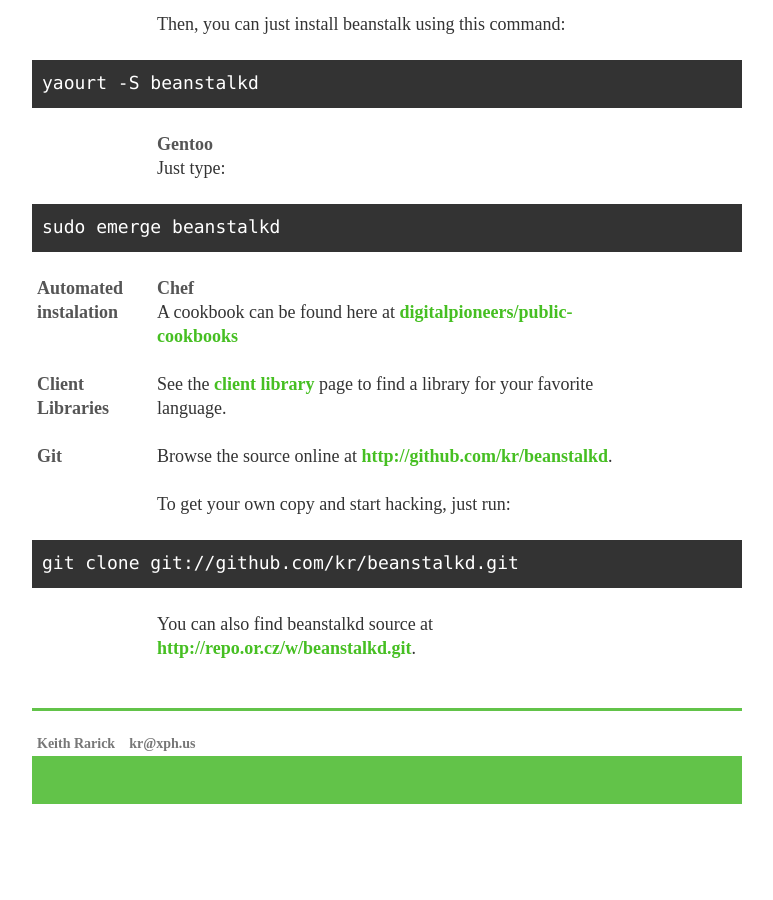
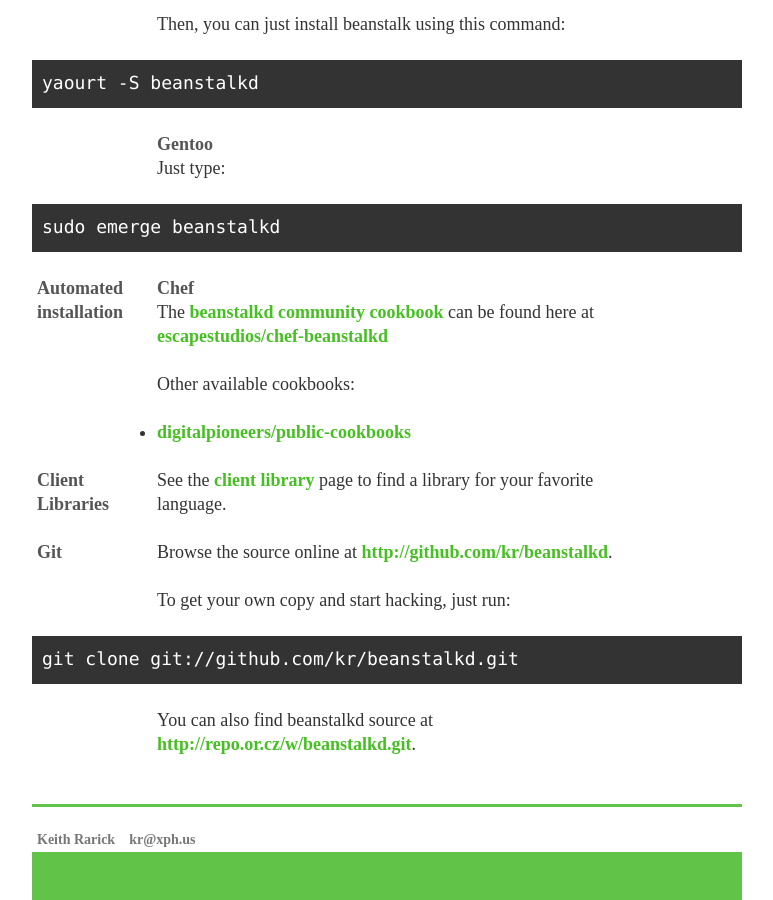
Before and after one commit to beanstalkd/beanstalkd, a Jekyll site: the page built from download.md, in a window 1280 px wide and 900 px high, scrolled down 1548 px. Shown: the whole window, without its empty margins (253-1026 px from the left). Built offline with Jekyll 4.4.1, drawn with Linux system fonts in a browser that asks for light colours; Markdown is read by kramdown in place of the engine named in the settings; comment, search, counter and statistics services are not loaded; before the commit the page ends 2352 px from its top, so only the background shows below that.

Commit message:
Addition of reference to Chef beanstalkd community cookbook

```diff
--- a/download.md
+++ b/download.md
@@ -88,10 +88,13 @@
 
     sudo emerge beanstalkd
 
-## Automated instalation
+## Automated installation
 
 ### Chef
-A cookbook can be found here at [digitalpioneers/public-cookbooks](https://github.com/digitalpioneers/public-cookbooks)
+The [beanstalkd community cookbook](http://community.opscode.com/cookbooks/beanstalkd) can be found here at [escapestudios/chef-beanstalkd](https://github.com/escapestudios/chef-beanstalkd)
+
+Other available cookbooks:
+* [digitalpioneers/public-cookbooks](https://github.com/digitalpioneers/public-cookbooks)
 
 ## Client Libraries
 
```
